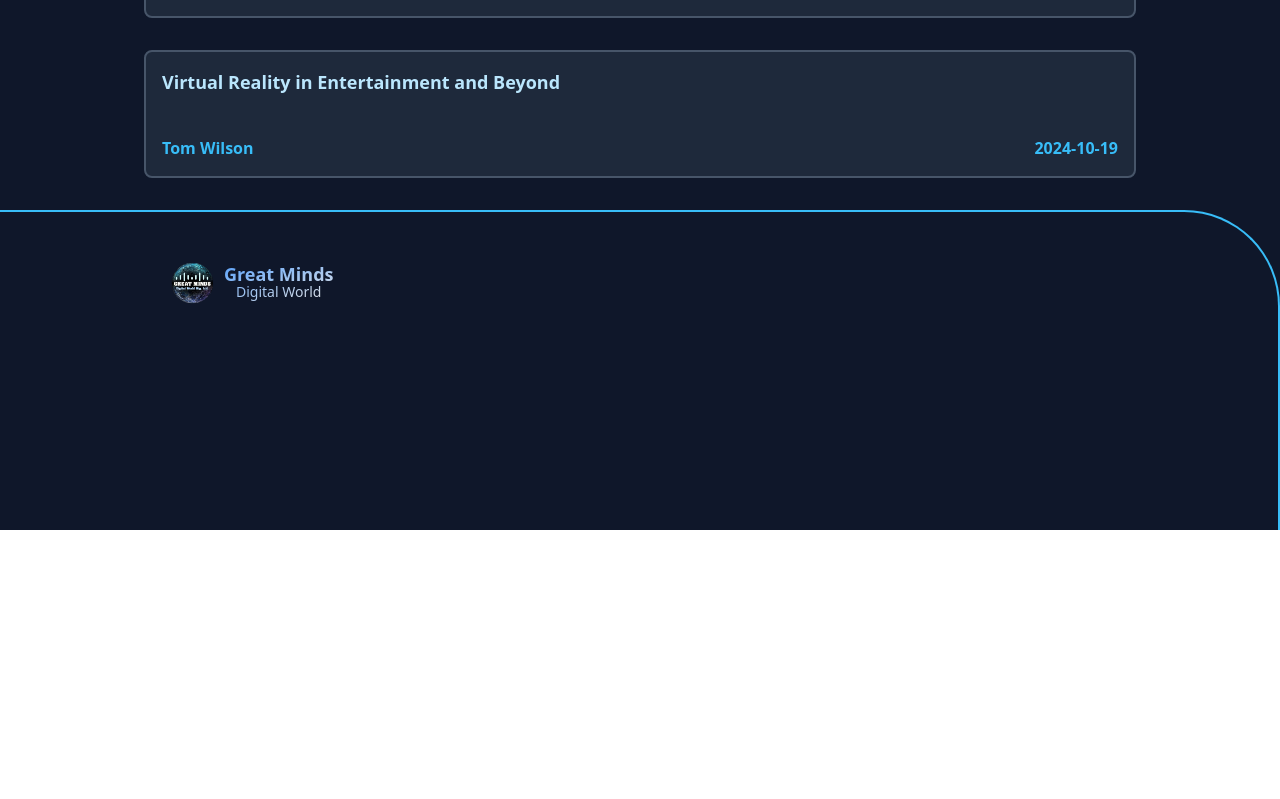
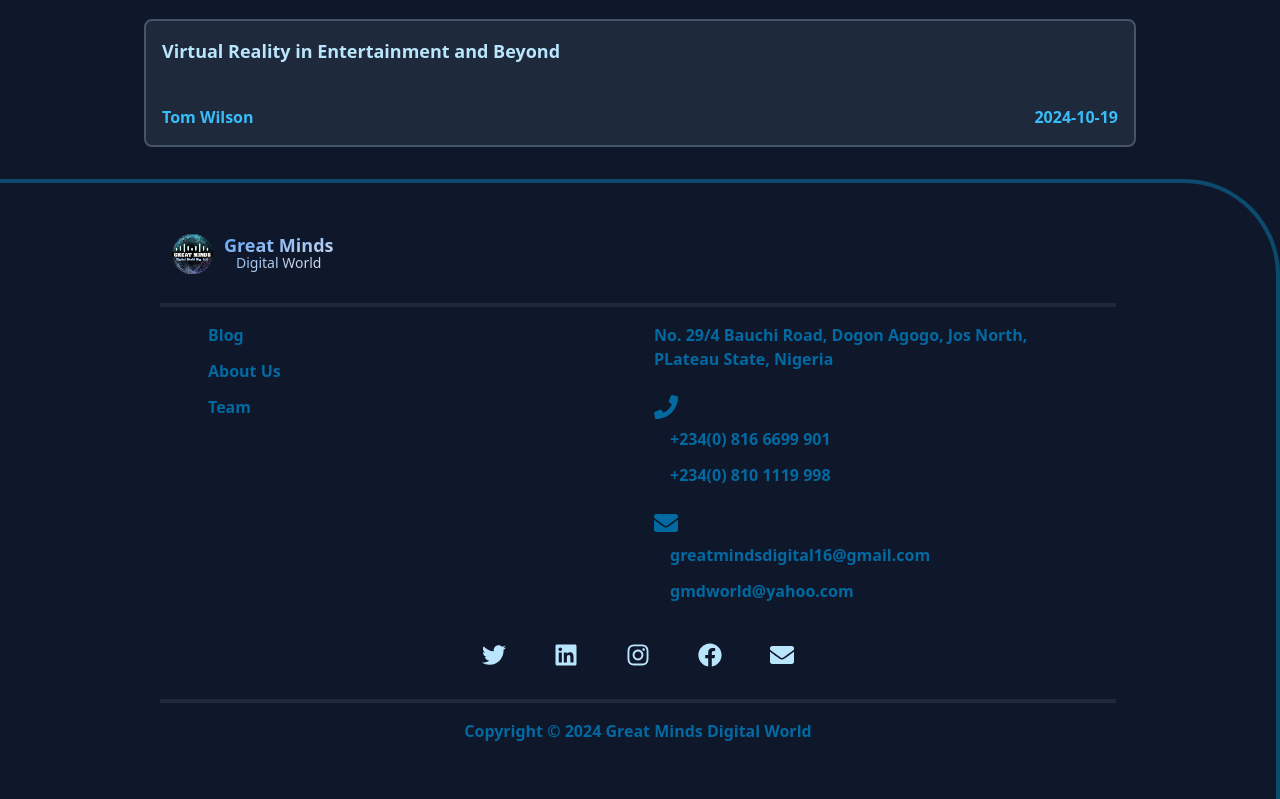
Before and after one commit to iam-idi/Great-minds-website, a React (Vite) app: page /blogs in a window 1280 px wide. Shown: the part 1661-2460 px from the top of the page. Before the commit the page ends 2191 px from the top, so only its background shows below. Built offline with nearby package versions, Linux system fonts and the light colour scheme.

Commit message:
done with footer

```diff
--- a/src/components/Footer.jsx
+++ b/src/components/Footer.jsx
@@ -1,9 +1,10 @@
 import { Link } from "react-router-dom";
 import logo from "../assets/images/logo.png"
+import { FaEnvelope, FaFacebook, FaInstagram, FaLinkedin, FaPhone, FaTwitter } from "react-icons/fa";
 
 const Footer = () => {
   return (
-    <div className="bg-inherit border-2 border-sky-400 border-l-0 border-b-0 py-6 sm:py-10 px-2 sm:px-20 md:px-40 rounded-tr-[3rem] sm:rounded-tr-[4rem] md:rounded-tr-[6rem] min-h-[40vh]">
+    <footer className="break-words bg-inherit border-4 border-sky-900 border-l-0 border-b-0 py-6 sm:py-10 px-2 sm:px-20 md:px-40 rounded-tr-[3rem] sm:rounded-tr-[4rem] md:rounded-tr-[6rem]">
         <div className='flex items-center'>
           <img src={logo} alt="logo" className='inline-block w-12 h-12 sm:w-16 sm:h-16 rounded-full' />
           <Link to='/' className='inline-block text-center font-semibold text-sm sm:text-[18px] lineHeight bg-clip-text text-transparent bg-gradient-to-br from-blue-400 to-stone-200'>
@@ -12,7 +13,43 @@ const Footer = () => {
           </Link>
         </div>
 
+        <div className="border-2 border-slate-800 w-full mt-2 sm:mt-4"></div>
+
+        <div className="grid grid-cols-1 gap-8 xs:grid-cols-2 text-sky-700 font-bold text-sm sm:text-base py-4 px-4 sm:px-8 lg:px-12">
+          <ul>
+            <Link to='blogs' className="mb-2 sm:mb-3 block"><li>Blog</li></Link>
+            <Link to='about' className="mb-2 sm:mb-3 block"><li>About Us</li></Link>
+            <Link to='team' className=""><li>Team</li></Link>
+          </ul>
+
+          <div>
+            <p className="mb-4 sm:mb-6">No. 29/4 Bauchi Road, Dogon Agogo, Jos North, PLateau State, Nigeria</p>
+            <p className="mb-4 sm:mb-6">
+              <FaPhone className="font-bold text-base xs:text-lg md:text-xl xl:text-2xl mb-2" />
+              <p className="pl-4 mb-2 sm:mb-3 ">+234(0) 816 6699 901</p>
+              <p className="pl-4">+234(0) 810 1119 998</p>
+            </p>
+            <p>
+              <FaEnvelope className="font-bold text-base xs:text-lg md:text-xl xl:text-2xl mb-2" />
+              <p className="pl-4 mb-2 sm:mb-3 ">greatmindsdigital16@gmail.com</p>
+              <p className="pl-4">gmdworld@yahoo.com</p>
+            </p>
           </div>
+
+        </div>
+
+        <div className="flex flex-wrap pt-4 pb-4 xs:pt-6 xs:pb-4 gap-6 md:gap-8 xl:gap-12 justify-center items-center text-sky-200 font-bold text-base xs:text-lg md:text-xl xl:text-2xl">
+          <Link to='' className="hover:scale-125"><FaTwitter /></Link>
+          <Link to='' className="hover:scale-125"><FaLinkedin /></Link>
+          <Link to='' className="hover:scale-125"><FaInstagram /></Link>
+          <Link to='' className="hover:scale-125"><FaFacebook /></Link>
+          <Link to=''><FaEnvelope /></Link>
+        </div>
+
+        <div className="border-2 border-slate-800 w-full mt-2 sm:mt-4"></div>
+
+        <h3 className="text-center text-sky-700 font-bold text-xs sm:text-sm lg:text-base p-4">{`Copyright © ${new Date().getFullYear()} Great Minds Digital World`}</h3>
+    </footer>
   )
 }
 
--- a/src/components/ServiceCard.jsx
+++ b/src/components/ServiceCard.jsx
@@ -3,7 +3,7 @@
 // eslint-disable-next-line react/prop-types
 const ServiceCard = ({icon, title, detail}) => {
   return (
-    <div className="bg-inherit p-2 sm:p-4 border-2 border-slate-700">
+    <div className="bg-inherit p-2 sm:p-4 border border-sky-900">
        { icon }
        <h2 className="bg-clip-text text-transparent bg-gradient-to-br from-blue-800 via-sky-400 to-blue-800 font-semibold sm:font-bold text-xs md:text-sm my-2">{title}</h2>
        <p className="text-sky-200 text-sm md:text-base">{detail}</p>
--- a/src/components/Services.jsx
+++ b/src/components/Services.jsx
@@ -5,7 +5,7 @@ const Services = () => {
   return (
     <section className="mb-10 sm:mb-20">
         <h2 className="text-xs lg:text-sm text-sky-300 font-bold mb-4">Products & Services</h2>
-        <div className="grid grid-cols-1 xs:grid-cols-2 md:grid-cols-3 border-slate-700 border">
+        <div className="grid grid-cols-1 xs:grid-cols-2 md:grid-cols-3 border-sky-900 border">
             <ServiceCard icon={<FaCode className="text-slate-100 font-bold text-lg xs:text-xl md:text-3xl border border-slate-700 size-fit p-1 rounded-full inline-block mb-2 shadow-sm shadow-sky-100"/>} title={'Software Development'} detail={'qwertyu iopsdfghjkl xcvbnmmnbv cxzlkjhgfdspo iuytrewq hfd shysdaiw ytfd ysesoiwa gtseiehf tysfdf'}/>
             <ServiceCard icon={<FaCode className="text-slate-100 font-bold text-lg xs:text-xl md:text-3xl border border-slate-700 size-fit p-1 rounded-full inline-block mb-2 shadow-sm shadow-sky-100"/>} title={'Software Development'} detail={'qwertyu iopsdfghjkl xcvbnmmnbv cxzlkjhgfdspo iuytrewq hfd shysdaiw ytfd ysesoiwa gtseiehf tysfdf'}/>
             <ServiceCard icon={<FaCode className="text-slate-100 font-bold text-lg xs:text-xl md:text-3xl border border-slate-700 size-fit p-1 rounded-full inline-block mb-2 shadow-sm shadow-sky-100"/>} title={'Software Development'} detail={'qwertyu iopsdfghjkl xcvbnmmnbv cxzlkjhgfdspo iuytrewq hfd shysdaiw ytfd ysesoiwa gtseiehf tysfdf'}/>
--- a/src/index.css
+++ b/src/index.css
@@ -6,6 +6,10 @@
     box-sizing: border-box;
     margin: 0;
     padding: 0;
+}
+
+body{
+  background-color: #0f172a;
 }
 
 /* .active{
--- a/src/pages/Blogs.jsx
+++ b/src/pages/Blogs.jsx
@@ -6,8 +6,8 @@ import BlogCard from "../components/BlogCard";
 const Blog = () => {
   return (
     <>
-    <h1 className="text-xl xs:text-2xl sm:text-3xl bg-clip-text text-transparent bg-gradient-to-r from-blue-800 via-sky-400 to-blue-800 font-bold xs:font-extrabold text-center mt-12 mb-6">Read Our Blog Posts</h1>
-    <div className="w-4/5 sm:w-full h-[3px] bg-slate-800 mx-auto mt-0 mb-16"></div>
+    <h1 className="text-xl xs:text-2xl sm:text-3xl bg-clip-text text-transparent bg-gradient-to-r from-blue-800 via-sky-400 to-blue-800 font-bold xs:font-extrabold text-center mt-4 sm:mt-6 md:mt-10 mb-4 sm:mb-6">Read Our Blog Posts</h1>
+    <div className="w-4/5 sm:w-full border-2 border-slate-800 mx-auto mt-0 mb-6 sm:mb-8 md:mb-10"></div>
     {blogs.map((blog, index) => (
       <Link to={`${blog.id}`} key={index}>
       <BlogCard blog={blog} />
```
Lines whose indentation alone changed are shown as unchanged.
